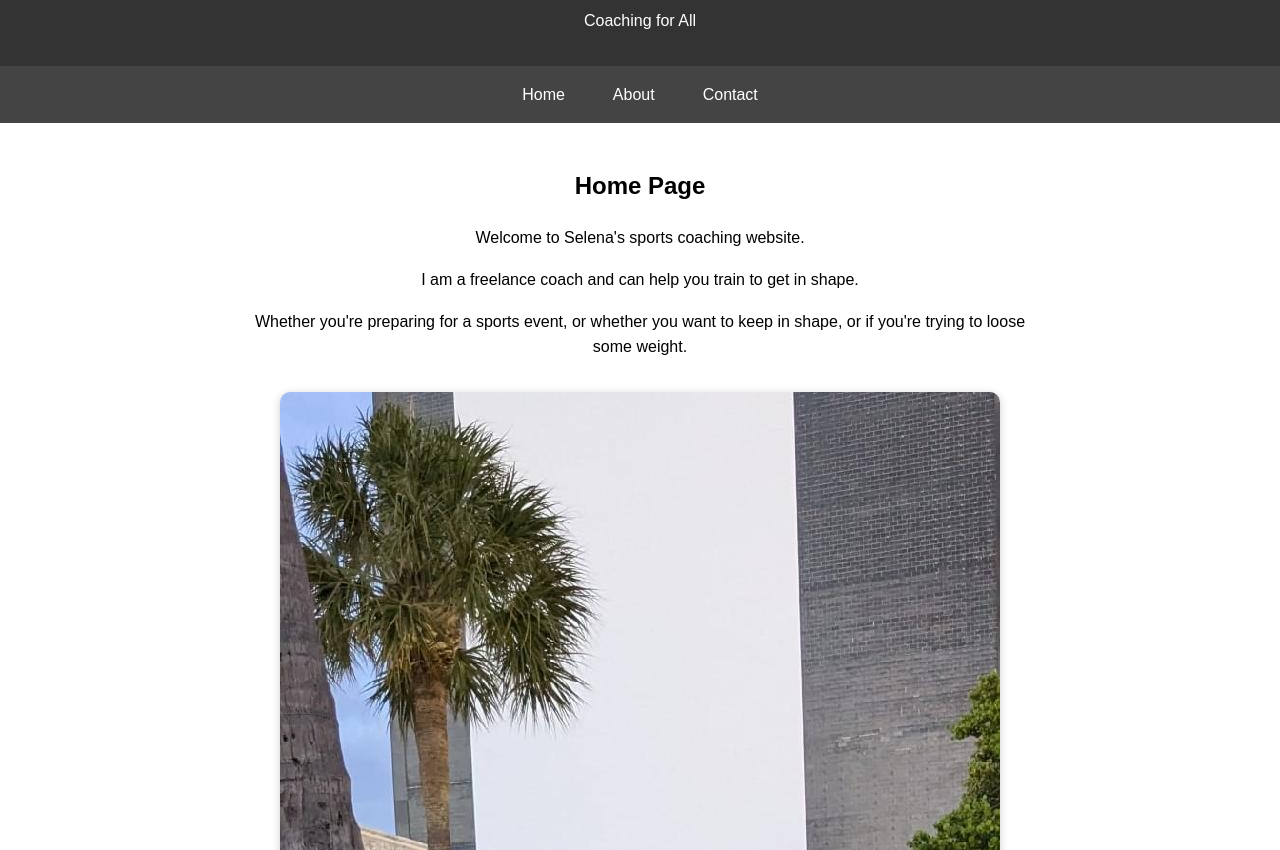
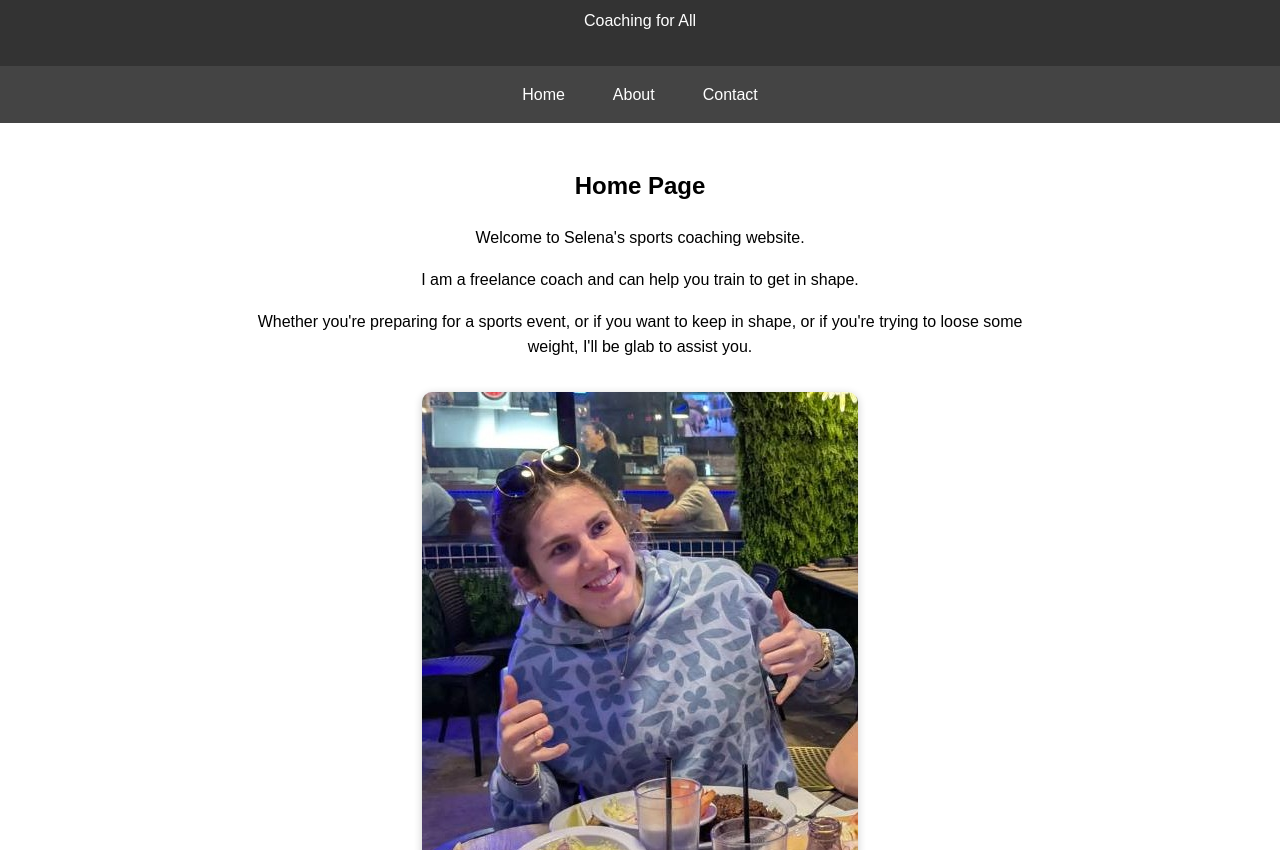
Before and after one commit to nicogold31/selena-sports-coach, a plain HTML site: page index.html in a window 1280 px wide. Shown: the part 102-952 px from the top of the page. Drawn offline with Linux system fonts and the light colour scheme.

Commit message:
index update for intro

```diff
--- a/index.html
+++ b/index.html
@@ -87,8 +87,8 @@
     <h2>Home Page</h2>
     <p>Welcome to Selena's sports coaching website.</p>
 	<p>I am a freelance coach and can help you train to get in shape.</p>
-	<p>Whether you're preparing for a sports event, or whether you want to keep in shape, or if you're trying to loose some weight.</p>
-    <img src="/pix/selena-stylin.jpg" alt="Sample image">
+	<p>Whether you're preparing for a sports event, or if you want to keep in shape, or if you're trying to loose some weight, I'll be glab to assist you.</p>
+    <img src="pix/selena-thumbs-ups.jpg" alt="Sample image">
   </main>
 
   <footer>
```
